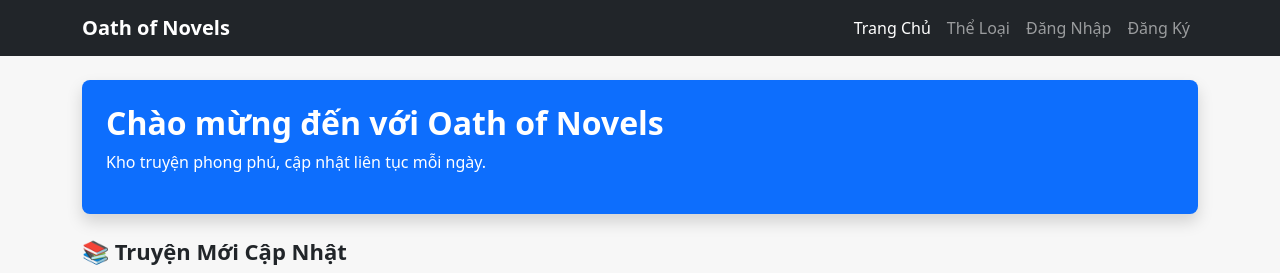
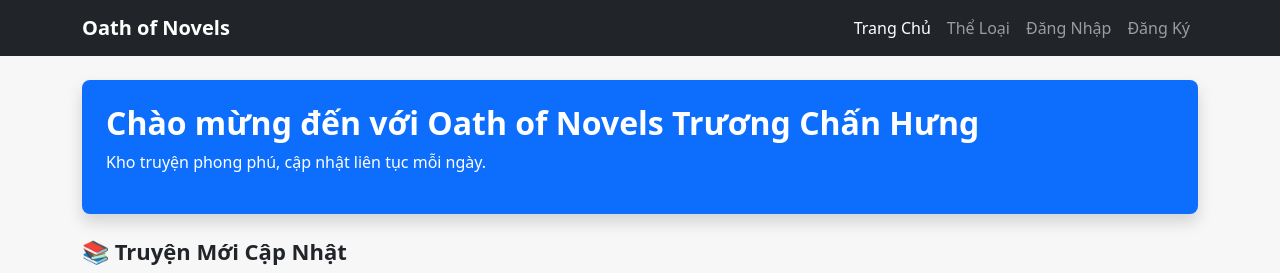
Before and after one commit to EntityHin/L-m-site-truy-n-, a PHP site: page / in a window 1280 px wide. Shown: the top 273 px of the page. Run offline with PHP 8.4, Linux system fonts and the light colour scheme; data comes from the database, SQL or seed files in the repository.

Commit message:
thêm tên

```diff
--- a/index.php
+++ b/index.php
@@ -80,7 +80,7 @@ $top_truyen = $sql_top->fetchAll();
 <!-- BANNER -->
 <div class="container mt-4">
     <div class="p-4 bg-primary text-white rounded-3 shadow">
-        <h2 class="fw-bold">Chào mừng đến với Oath of Novels</h2>
+        <h2 class="fw-bold">Chào mừng đến với Oath of Novels Trương Chấn Hưng</h2>
         <p>Kho truyện phong phú, cập nhật liên tục mỗi ngày.</p>
     </div>
 </div>
@@ -128,6 +128,7 @@ $top_truyen = $sql_top->fetchAll();
                             <?= htmlspecialchars($truyen['tieu_de']) ?>
                         </h6>
 
+
                         <a class="btn btn-sm btn-danger w-100"
                            href="detail.php?id=<?= $truyen['truyen_id'] ?>">
                            Đọc ngay
```
